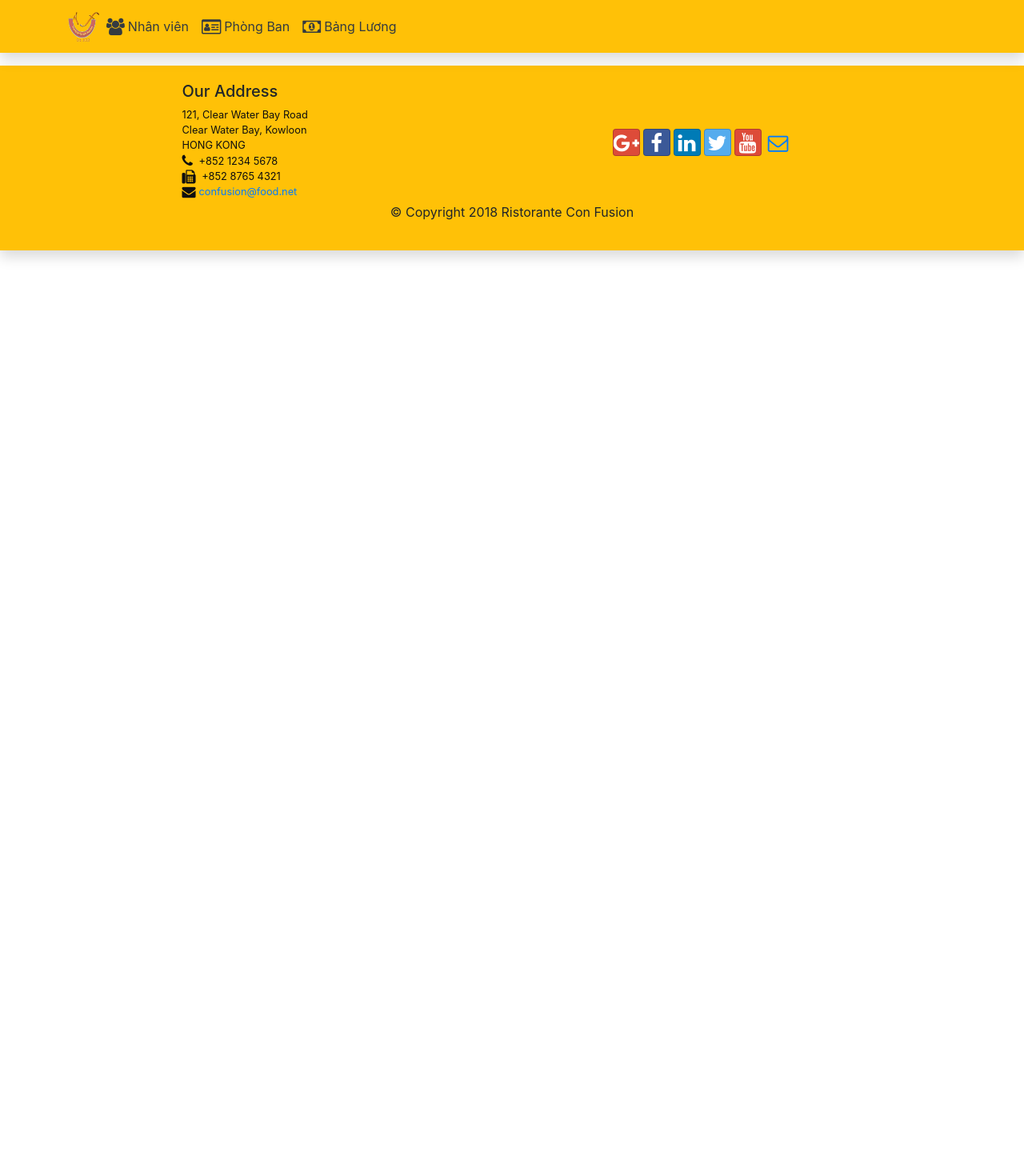
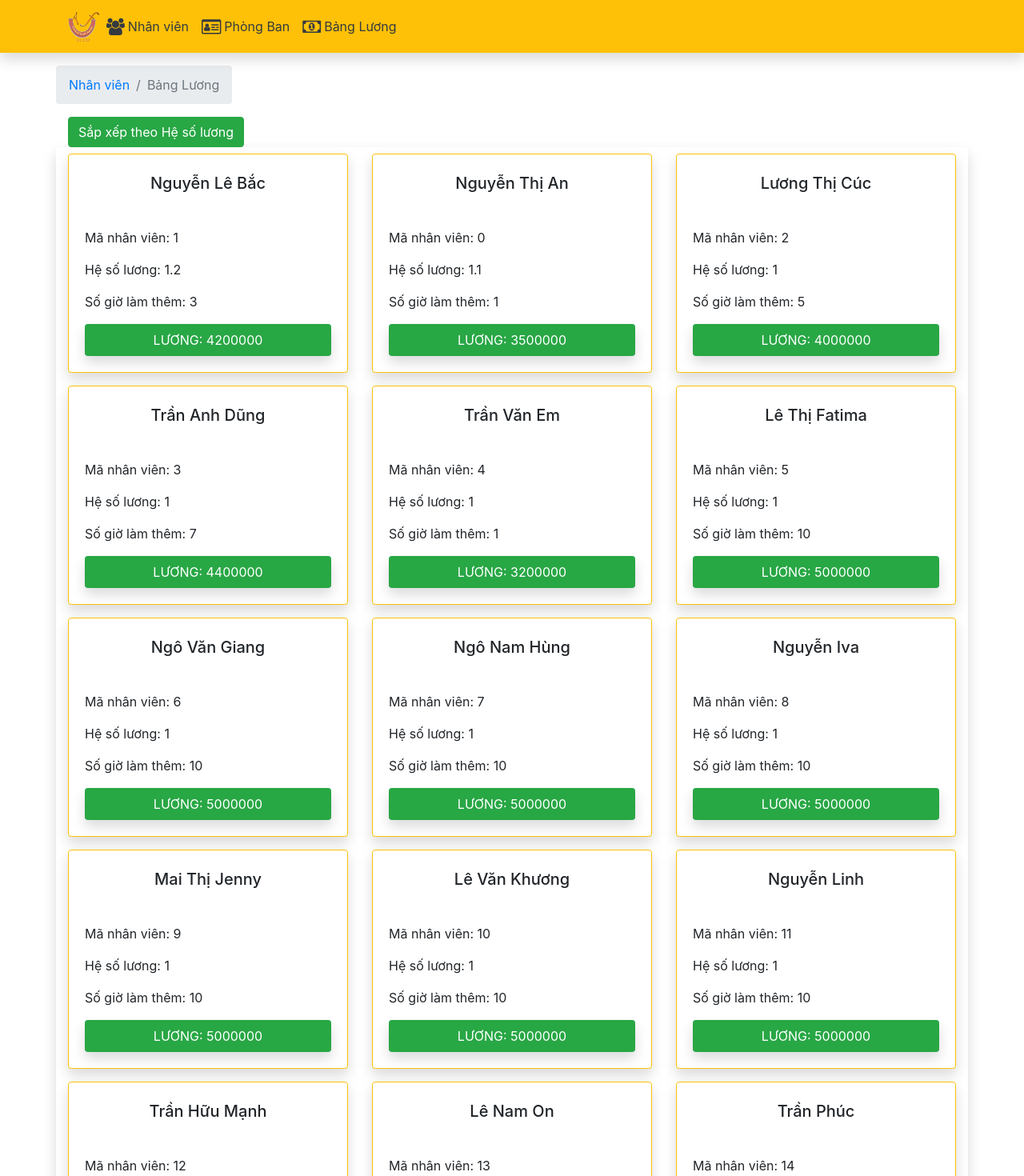
Before and after one commit to ciddt/FunixAss, a React (Create React App) app: page /salary in a window 1280 px wide. Shown: the top 1470 px of the page at 80% size. Before the commit the page ends 800 px from the top, so only its background shows below. Built offline with nearby package versions, Linux system fonts and the light colour scheme.

Commit message:
Finish the assignment

```diff
--- a/src/components/HeaderComponent.js
+++ b/src/components/HeaderComponent.js
@@ -32,7 +32,7 @@ class Header extends Component {
             <NavbarToggler onClick={this.toggleNav} />
             <NavbarBrand className="mr-auto" href="/">
               <img
-                src="assets/image/logo.png"
+                src="/assets/image/logo.png"
                 height="40"
                 width="40"
                 alt="Ristorante Con Fusion"
--- a/src/components/MainComponent.js
+++ b/src/components/MainComponent.js
@@ -1,7 +1,9 @@
 import React, { Component } from "react";
 import Header from "./HeaderComponent";
 import StaffList from "./StaffListComponent";
+import StaffDetail from "./StaffdetailComponent";
 import Department from "./DepartmentComponent";
+import Salary from "./SalaryComponent";
 import Footer from "./FooterComponent";
 import { STAFFS, DEPARTMENTS } from "../shared/staffs";
 import { Switch, Route, Redirect } from "react-router-dom";
@@ -16,33 +18,51 @@ class Main extends Component {
   }
 
   render() {
+    const StaffWithId = ({ match }) => {
+      return (
+        <StaffDetail
+          staff={
+            this.state.staffs.filter(
+              (staff) => staff.id === parseInt(match.params.staffId, 10)
+            )[0]
+          }
+        />
+      );
+    };
+
     const addStaff = (staff) => {
-      // Tạo id random để không bị trùng nhau
-      const id = Math.floor(Math.random() * 1000 + 1);
-      // Khi nhập thêm một danh sách các staff, dữ liệu sẽ được thêm lưu mới vào biến newStaff trong đó
-      // state được set lại gồm dữ liệu cũ (sử dụng toán tử  spread và thêm newStaff)
+      const id = Math.floor(Math.random() * 10000 + 1);
       const newStaff = { id, ...staff };
       this.setState({
-        staff: [...this.state.staffs, newStaff],
+        staffs: [...this.state.staffs, newStaff],
       });
+      console.log(newStaff);
+      console.log(this.state.staffs);
     };
 
     return (
       <div>
         <Header />
         <Switch>
+          <Route path="/staff/:staffId" component={StaffWithId} />
           <Route
             path="/staff"
             component={() => (
-              <StaffList onAddStaff={addStaff} staffs={this.state.staffs} />
+              <StaffList
+                onAdd={addStaff} staffs={this.state.staffs} departments={this.state.departments}/>
             )}
+          />
+          <Route
+            path="/salary"
+            component={() => <Salary staffs={this.state.staffs} />}
           />
           <Route
             path="/department"
             component={() => (
-              <Department departments = {this.state.departments} />
+              <Department departments={this.state.departments} />
             )}
           />
+          <Redirect to="/staff" />
         </Switch>
         <Footer />
       </div>
--- /dev/null
+++ b/src/components/SalaryComponent.js
@@ -0,0 +1,74 @@
+import React, { useState } from "react";
+import {
+  Card,
+  CardTitle,
+  CardBody,
+  CardText,
+  Breadcrumb,
+  BreadcrumbItem,
+} from "reactstrap";
+import { Link } from "react-router-dom";
+
+const baseSalary = 3000000;
+const hourSalary = 200000;
+
+function RenderSalary({ salary, colorSalary }) {
+  return (
+    <Card className="border-warning shadow">
+      <CardTitle className="p-3 bg-white rounded text-center m-2">
+        {salary.name}
+      </CardTitle>
+      <CardBody>
+        <CardText>Mã nhân viên: {salary.id}</CardText>
+        <CardText>Hệ số lương: {salary.salaryScale}</CardText>
+        <CardText>Số giờ làm thêm: {salary.overTime}</CardText>
+        <CardText className="bg-success p-2 text-center shadow text-white rounded">
+          LƯƠNG:{" "}
+          {(
+            salary.salaryScale * baseSalary +
+            salary.overTime * hourSalary
+          ).toFixed(0)}
+        </CardText>
+      </CardBody>
+    </Card>
+  );
+}
+
+const Salary = (props) => {
+  const [sortSalary, setSortSalary] = useState(false);
+
+  const salary = props.staffs
+    .sort((a, b) =>
+      sortSalary ? a.salaryScale - b.salaryScale : b.salaryScale - a.salaryScale
+    )
+    .map((ss) => {
+      return (
+        <div className="col-12 col-md-6 col-lg-4 mt-2 mb-2" key={ss.id}>
+          <RenderSalary salary={ss} />
+        </div>
+      );
+    });
+
+  return (
+    <div className="container">
+      <div className="row">
+        <Breadcrumb>
+          <BreadcrumbItem>
+            <Link to="/staff">Nhân viên</Link>
+          </BreadcrumbItem>
+          <BreadcrumbItem active>Bảng Lương</BreadcrumbItem>
+        </Breadcrumb>
+      </div>
+
+      <button
+        className="btn btn-success"
+        onClick={() => setSortSalary(!sortSalary)}
+      >
+        Sắp xếp theo Hệ số lương
+      </button>
+      <div className="row shadow mb-3">{salary}</div>
+    </div>
+  );
+};
+
+export default Salary;
--- /dev/null
+++ b/src/components/StaffdetailComponent.js
@@ -0,0 +1,71 @@
+import React from "react";
+import { Breadcrumb, BreadcrumbItem } from "reactstrap";
+import { Link } from "react-router-dom";
+import dateFormat from "dateformat";
+
+function RenderStaff({ staff }) {
+  if (staff != null) {
+    return (
+      <div className="card mb-3 border-warning shadow p-3">
+        <div className="row g-0 mb-2 mt-2">
+          <div className="col-md-4 text-center">
+            <img
+              src={staff.image}
+              className="img-fluid rounded"
+              alt={staff.name}
+            />
+          </div>
+          <div className="col-md-8">
+            <div className="card-body">
+              <h5 className="card-title text-center">
+                Họ và tên: {staff.name}
+              </h5>
+              <hr />
+              <p className="card-text">
+                Ngày sinh: {dateFormat(staff.doB, "dd/mm/yyyy")}
+              </p>
+              <p className="card-text">
+                Ngày vào công ty: {dateFormat(staff.startDate, "dd/mm/yyyy")}
+              </p>
+              <p className="card-text">Phòng ban: {staff.department.name}</p>
+              <p className="card-text">
+                Số ngày nghỉ còn lại: {staff.annualLeave}
+              </p>
+              <p className="card-text">Số ngày đã làm thêm: {staff.overTime}</p>
+            </div>
+          </div>
+        </div>
+      </div>
+    );
+  } else {
+    return <div></div>;
+  }
+}
+
+const StaffDetail = (props) => {
+  if (props.staff != null) {
+    return (
+      <div className="container">
+        <div className="row">
+          <Breadcrumb>
+            <BreadcrumbItem>
+              <Link to="/staff">Nhân viên</Link>
+            </BreadcrumbItem>
+            <BreadcrumbItem active>{props.staff.name}</BreadcrumbItem>
+          </Breadcrumb>
+          <div className="col-12">
+            <h3 className="text-primary">{props.staff.name}</h3>
+            <hr />
+          </div>
+        </div>
+        <div className="row mb-3">
+          <RenderStaff staff={props.staff} />
+        </div>
+      </div>
+    );
+  } else {
+    return <div></div>;
+  }
+};
+
+export default StaffDetail;
--- a/src/shared/staffs.jsx
+++ b/src/shared/staffs.jsx
@@ -34,7 +34,7 @@ export const STAFFS =
     [
         {
             id: 0,
-            name: "Nguyễn Văn A",
+            name: "Nguyễn Thị An",
             doB: "1999-01-01T08:59:00.000Z",
             salaryScale: 1.1,
             startDate: "2019-04-30T08:59:00.000Z",
@@ -45,7 +45,7 @@ export const STAFFS =
         },
         {
             id: 1,
-            name: "Nguyễn Văn B",
+            name: "Nguyễn Lê Bắc",
             doB: "2000-01-01T08:59:00.000Z",
             salaryScale: 1.2,
             startDate: "2019-04-30T08:59:00.000Z",
@@ -56,7 +56,7 @@ export const STAFFS =
         },
         {
             id: 2,
-            name: "Nguyễn Văn C",
+            name: "Lương Thị Cúc",
             doB: "2001-01-01T08:59:00.000Z",
             salaryScale: 1,
             startDate: "2019-04-30T08:59:00.000Z",
@@ -67,7 +67,7 @@ export const STAFFS =
         },
         {
             id: 3,
-            name: "Nguyễn Văn D",
+            name: "Trần Anh Dũng",
             doB: "2002-01-01T08:59:00.000Z",
             salaryScale: 1,
             startDate: "2019-04-30T08:59:00.000Z",
@@ -78,7 +78,7 @@ export const STAFFS =
         },
         {
             id: 4,
-            name: "Nguyễn Văn E",
+            name: "Trần Văn Em",
             doB: "1999-01-01T08:59:00.000Z",
             salaryScale: 1,
             startDate: "2019-04-30T08:59:00.000Z",
@@ -89,7 +89,7 @@ export const STAFFS =
         },
         {
             id: 5,
-            name: "Nguyễn Văn F",
+            name: "Lê Thị Fatima",
             doB: "2003-01-01T08:59:00.000Z",
             salaryScale: 1,
             startDate: "2019-04-30T08:59:00.000Z",
@@ -100,7 +100,7 @@ export const STAFFS =
         },
         {
             id: 6,
-            name: "Nguyễn Văn G",
+            name: "Ngô Văn Giang",
             doB: "2003-01-01T08:59:00.000Z",
             salaryScale: 1,
             startDate: "2019-04-30T08:59:00.000Z",
@@ -111,7 +111,7 @@ export const STAFFS =
         },
         {
             id: 7,
-            name: "Nguyễn Văn H",
+            name: "Ngô Nam Hùng",
             doB: "2003-01-01T08:59:00.000Z",
             salaryScale: 1,
             startDate: "2019-04-30T08:59:00.000Z",
@@ -122,7 +122,7 @@ export const STAFFS =
         },
         {
             id: 8,
-            name: "Nguyễn Văn I",
+            name: "Nguyễn Iva",
             doB: "2003-01-01T08:59:00.000Z",
             salaryScale: 1,
             startDate: "2019-04-30T08:59:00.000Z",
@@ -133,7 +133,7 @@ export const STAFFS =
         },
         {
             id: 9,
-            name: "Nguyễn Văn J",
+            name: "Mai Thị Jenny",
             doB: "2003-01-01T08:59:00.000Z",
             salaryScale: 1,
             startDate: "2019-04-30T08:59:00.000Z",
@@ -144,7 +144,7 @@ export const STAFFS =
         },
         {
             id: 10,
-            name: "Nguyễn Văn K",
+            name: "Lê Văn Khương",
             doB: "2003-01-01T08:59:00.000Z",
             salaryScale: 1,
             startDate: "2019-04-30T08:59:00.000Z",
@@ -155,7 +155,7 @@ export const STAFFS =
         },
         {
             id: 11,
-            name: "Nguyễn Văn L",
+            name: "Nguyễn Linh",
             doB: "2003-01-01T08:59:00.000Z",
             salaryScale: 1,
             startDate: "2019-04-30T08:59:00.000Z",
@@ -166,7 +166,7 @@ export const STAFFS =
         },
         {
             id: 12,
-            name: "Nguyễn Văn M",
+            name: "Trần Hữu Mạnh",
             doB: "2003-01-01T08:59:00.000Z",
             salaryScale: 1,
             startDate: "2019-04-30T08:59:00.000Z",
@@ -177,7 +177,7 @@ export const STAFFS =
         },
         {
             id: 13,
-            name: "Nguyễn Văn O",
+            name: "Lê Nam On",
             doB: "2003-01-01T08:59:00.000Z",
             salaryScale: 1,
             startDate: "2019-04-30T08:59:00.000Z",
@@ -188,7 +188,7 @@ export const STAFFS =
         },
         {
             id: 14,
-            name: "Nguyễn Văn P",
+            name: "Trần Phúc",
             doB: "2003-01-01T08:59:00.000Z",
             salaryScale: 1,
             startDate: "2019-04-30T08:59:00.000Z",
@@ -199,7 +199,7 @@ export const STAFFS =
         },
         {
             id: 15,
-            name: "Nguyễn Văn Q",
+            name: "Nguyễn Quỳnh",
             doB: "2003-01-01T08:59:00.000Z",
             salaryScale: 1,
             startDate: "2019-04-30T08:59:00.000Z",
```
Also changed, not shown: src/components/DepartmentComponent.js (+37 -30 lines), src/components/StaffListComponent.js (+50 -47 lines).
